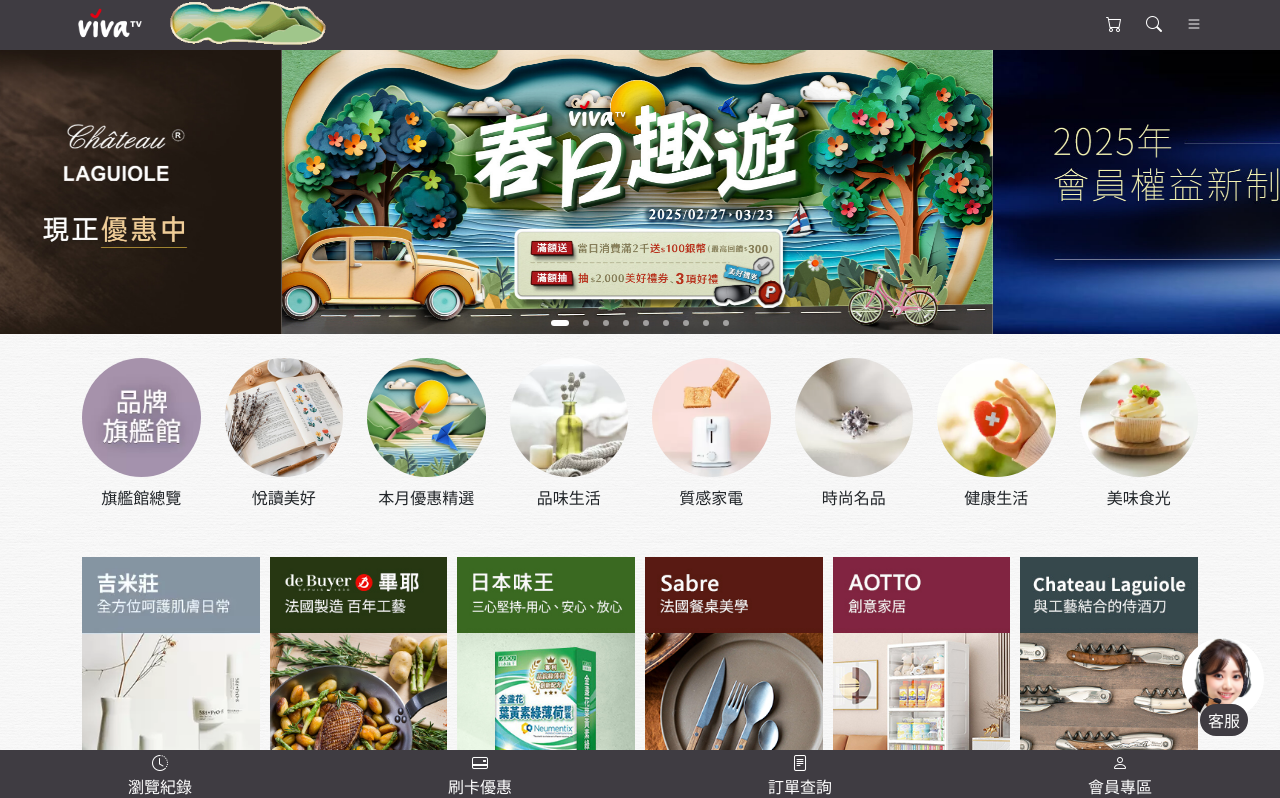
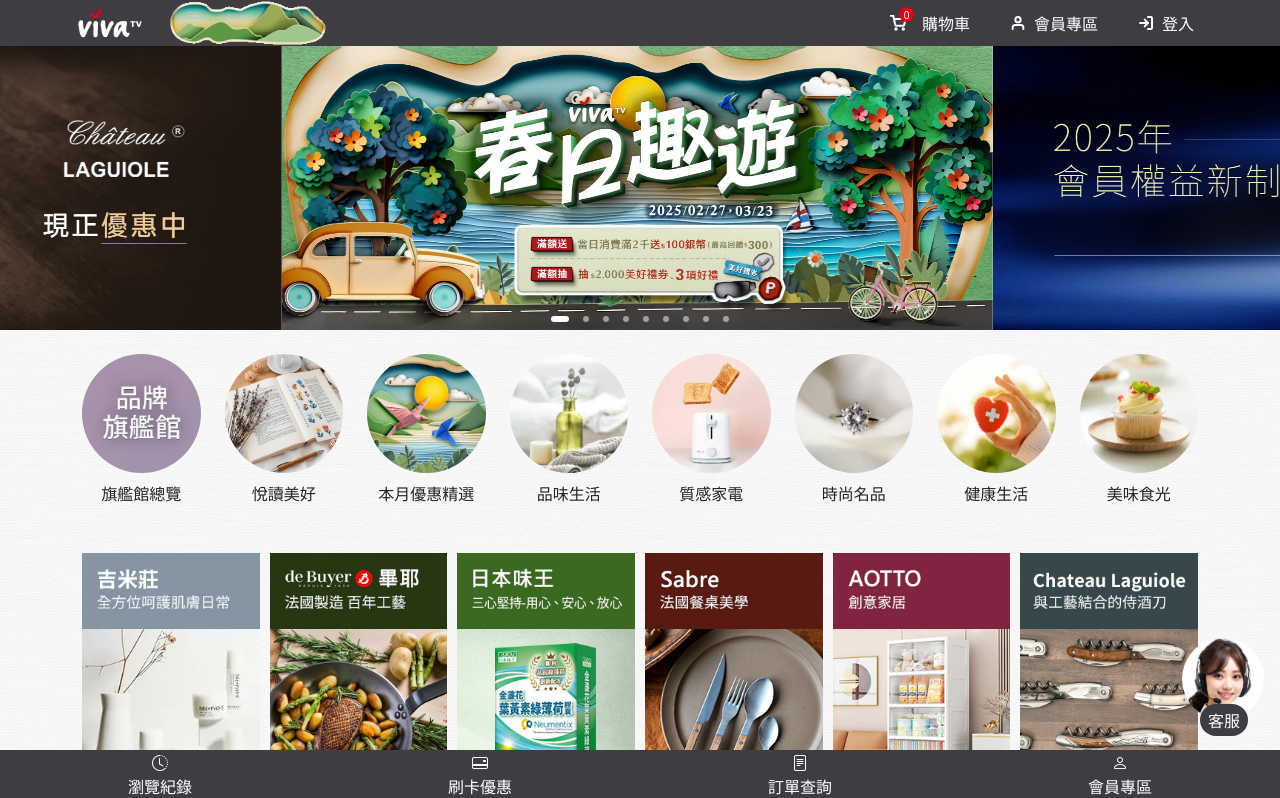
Before and after one commit to HawkingHuang/viva-replica, a Vue app: page / in a window 1280 px wide. Shown: the top 798 px of the page. Built offline with nearby package versions, Linux system fonts and the light colour scheme.

Commit message:
import/apply feather icons

```diff
--- a/index.html
+++ b/index.html
@@ -9,6 +9,7 @@
     <link href="https://fonts.googleapis.com/css2?family=Noto+Sans+TC:wght@100;300;400;500;700;900&display=swap" rel="stylesheet">
     <link rel="stylesheet" href="https://cdn.jsdelivr.net/npm/bootstrap-icons/font/bootstrap-icons.css">
     <title>ViVa美好購物網</title>
+    <script src="https://unpkg.com/feather-icons"></script>
   </head>
   <body>
     <div id="app"></div>
--- a/src/components/Header.vue
+++ b/src/components/Header.vue
@@ -1,5 +1,5 @@
 <script setup>
-import { ref } from 'vue'
+import { onMounted, ref } from 'vue'
 import Dropdown from './Dropdown.vue'
 import 'bootstrap/dist/css/bootstrap.min.css'
 import 'bootstrap'
@@ -8,24 +8,49 @@
 const toggleRows = () => {
   showTwoRows.value = !showTwoRows.value
 }
+
+onMounted(() => {
+  feather.replace()
+})
 </script>
 <template>
   <div>
-    <div class="h-[50px] 2xl:h-[46px] bg-[#3f3c42]">
+    <div class="h-[46px] bg-[#3f3c42]">
       <div class="container-xl flex justify-between items-center px-2 mx-auto">
-        <div class="flex items-center">
+        <div class="flex items-center pl-1 xl:pl-0">
           <button class="h-[46px]"><img src="/images/viva-logo-white.png" class="h-[32px]"></button>
           <button class="h-[46px] pl-6"><img src="/images/logo-right-gif.png" class="h-[46px]"></button>
         </div>
-        <nav class="hidden 2xl:flex items-center gap-4">
-          <div class="text-white p-2"><button><i class="bi bi-cart"></i> 購物車</button></div>
-          <div class="text-white p-2"><button><i class="bi bi-person"></i> 會員專區</button></div>
-          <div class="text-white p-2"><button><i class="bi bi-box-arrow-in-right"></i> 登入</button></div>
+        <nav class="hidden xl:flex items-center gap-4">
+          <div class="text-white p-2">
+            <button class="flex items-center gap-3">
+              <div class="relative"><i data-feather="shopping-cart" class="w-[16px] h-[16px] stroke-3"></i><p class="absolute -top-2 -right-2 bg-[#e60013] text-[#fff] text-[11px] font-bold w-[15px] h-[15px] flex justify-center items-center rounded-full">0</p></div> 購物車
+            </button>
+          </div>
+          <div class="text-white p-2">
+            <button class="flex items-center gap-2">
+              <div><i data-feather="user" class="w-[16px] h-[16px] stroke-3"></i></div> 會員專區
+            </button>
+          </div>
+          <div class="text-white p-2">
+            <button class="flex items-center gap-2">
+              <div><i data-feather="log-in" class="w-[16px] h-[16px] stroke-3"></i></div> 登入
+            </button>
+          </div>
+
         </nav>
-        <nav class="flex 2xl:hidden items-center gap-4">
-          <div class="text-white"><button><i class="bi bi-cart"></i></button></div>
-          <div class="text-white"><button><i class="bi bi-search"></i></button></div>
-          <div class="text-white"><button data-bs-toggle="offcanvas" data-bs-target="#mobileMenu"><i class="bi bi-list"></i></button></div>
+        <nav class="flex xl:hidden items-center gap-4">
+          <div class="text-white">
+            <button class="flex items-center gap-2">
+              <div class="relative"><i data-feather="shopping-cart" class="w-[20px] h-[20px] stroke-3"></i><p class="absolute -top-2 -right-2 bg-[#e60013] text-[#fff] text-[11px] font-bold w-[15px] h-[15px] flex justify-center items-center rounded-full">0</p></div>
+            </button>
+          </div>
+          <div class="text-white"><button class="flex items-center gap-2"><i data-feather="search" class="w-[20px] h-[20px] stroke-3"></i></button></div>
+          <div class="text-white">
+            <button class="flex items-center gap-2" data-bs-toggle="offcanvas" data-bs-target="#mobileMenu">
+              <i data-feather="menu" class="w-[20px] h-[20px] stroke-3"></i>
+            </button>
+          </div>
         </nav>
       </div>
     </div>
```
